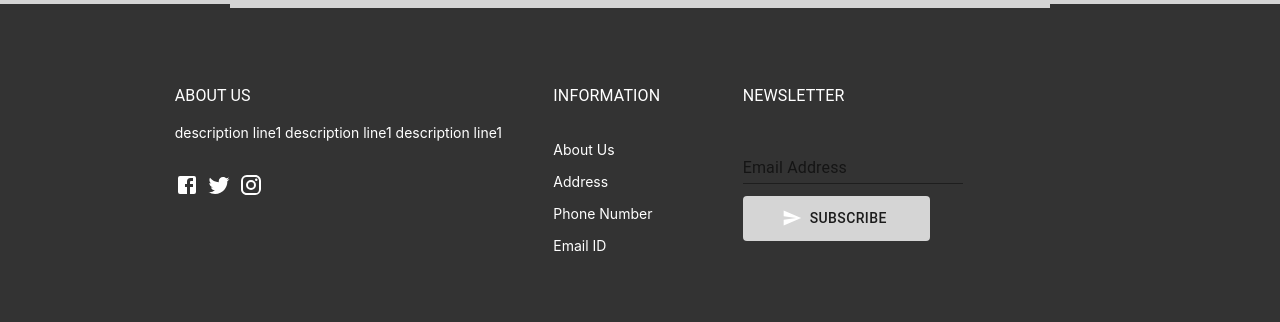
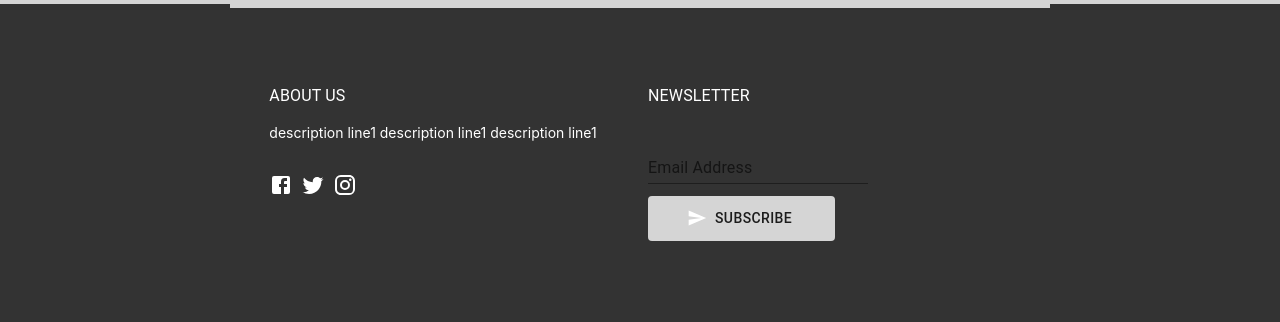
Before and after one commit to M-Wajid/business-management-app, a React (Create React App) app: page / in a window 1280 px wide. Shown: the part 360-682 px from the top of the page. Built offline with nearby package versions, Linux system fonts and the light colour scheme; no server answers; a web font is replaced by a local one.

Commit message:
all done part 2

```diff
--- a/src/components/footer/index.js
+++ b/src/components/footer/index.js
@@ -43,33 +43,6 @@ export default function Footer() {
             <InstagramIcon />
           </Box>
         </Grid>
-
-        <Grid item md={6} lg={2}>
-          <FooterTitle variant="body1">Information</FooterTitle>
-          <List>
-            <ListItemText>
-              <Typography lineHeight={2} variant="caption2">
-                About Us
-              </Typography>
-            </ListItemText>
-            <ListItemText>
-              <Typography lineHeight={2} variant="caption2">
-                Address
-              </Typography>
-            </ListItemText>
-            <ListItemText>
-              <Typography lineHeight={2} variant="caption2">
-                Phone Number
-              </Typography>
-            </ListItemText>
-            <ListItemText>
-              <Typography lineHeight={2} variant="caption2">
-                Email ID
-              </Typography>
-            </ListItemText>
-          </List>
-        </Grid>
-
         <Grid item md={6} lg={4}>
           <FooterTitle variant="body1">newsletter</FooterTitle>
           <List>
```
